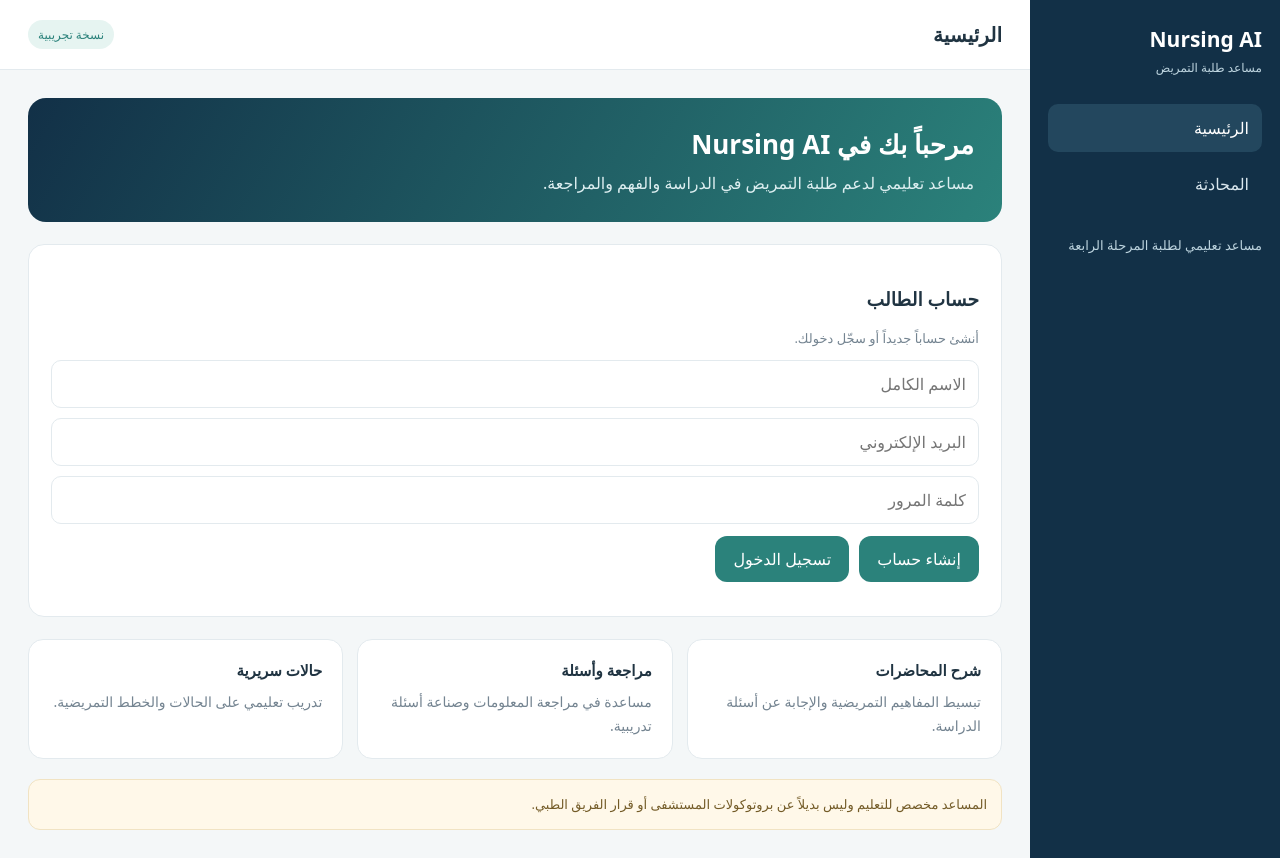
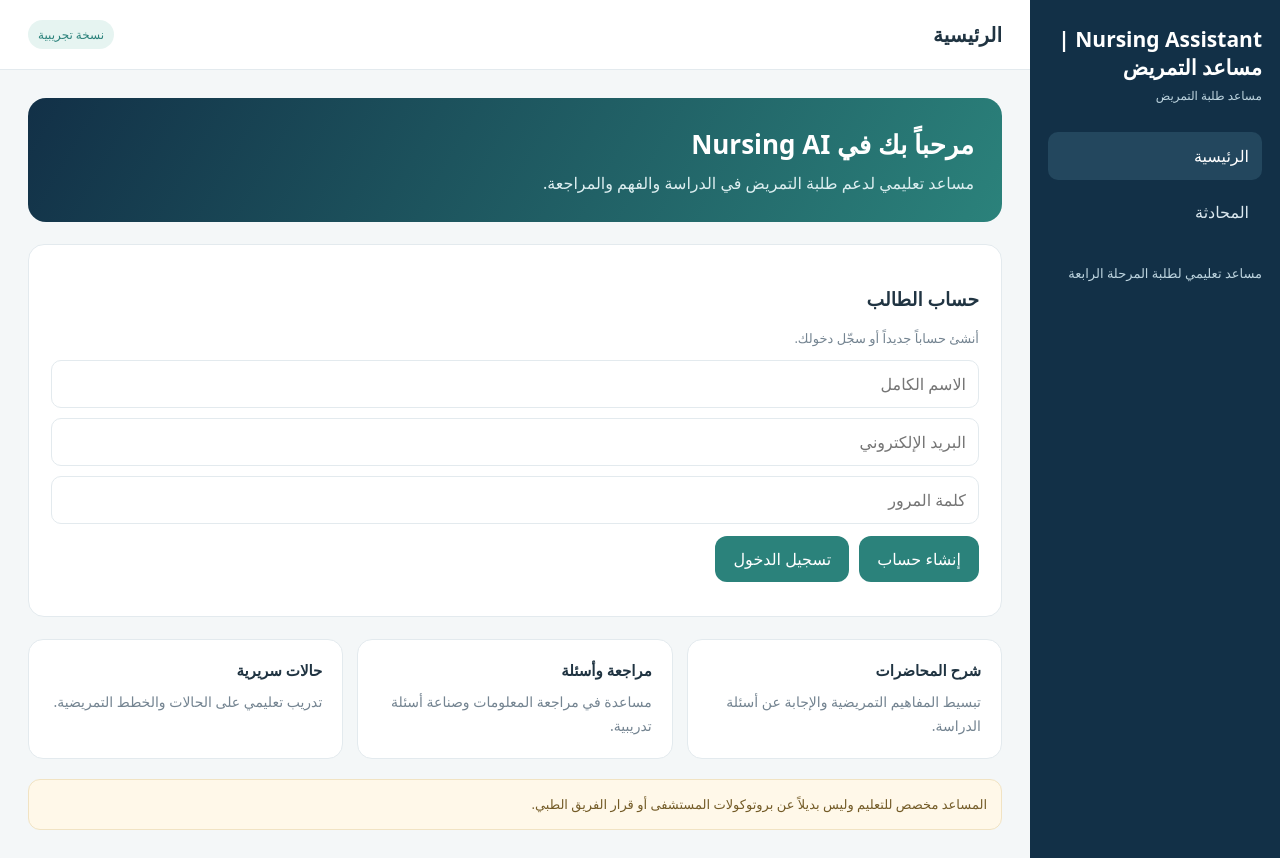
Before and after one commit to vevosgah-cell/Nursing-Assistant-Bot-, a plain HTML site: page index.html in a window 1280 px wide. Drawn offline with nearby package versions, Linux system fonts and the light colour scheme.

Commit message:
Update index.html

```diff
--- a/index.html
+++ b/index.html
@@ -9,7 +9,7 @@
 <script src="https://cdn.jsdelivr.net/npm/@supabase/supabase-js@2"></script>
 </head>
 <body>
-<div class="app"><aside class="side"><div class="brand">Nursing AI<small>مساعد طلبة التمريض</small></div><nav class="nav"><button class="active" onclick="show('home',this)">الرئيسية</button><button onclick="show('chatPage',this)">المحادثة</button><button id="adminNav" class="hidden" onclick="show('adminPage',this);loadAdmin()">لوحة الإدارة</button></nav><div class="muted" style="color:#bdd4df">مساعد تعليمي لطلبة المرحلة الرابعة</div></aside>
+<div class="app"><aside class="side"><div class="brand">Nursing Assistant | مساعد التمريض <small>مساعد طلبة التمريض</small></div><nav class="nav"><button class="active" onclick="show('home',this)">الرئيسية</button><button onclick="show('chatPage',this)">المحادثة</button><button id="adminNav" class="hidden" onclick="show('adminPage',this);loadAdmin()">لوحة الإدارة</button></nav><div class="muted" style="color:#bdd4df">مساعد تعليمي لطلبة المرحلة الرابعة</div></aside>
 <main class="main"><header class="top"><h2 id="pageTitle">الرئيسية</h2><span class="tag">نسخة تجريبية</span></header>
 <section id="home" class="content"><div class="welcome"><h1>مرحباً بك في Nursing AI</h1><p>مساعد تعليمي لدعم طلبة التمريض في الدراسة والفهم والمراجعة.</p></div>
 <div id="authbox" class="authbox"><h3>حساب الطالب</h3><p class="muted">أنشئ حساباً جديداً أو سجّل دخولك.</p><input id="fullName" placeholder="الاسم الكامل" autocomplete="name"><input id="email" type="email" placeholder="البريد الإلكتروني" autocomplete="email"><input id="password" type="password" placeholder="كلمة المرور"><div class="actions"><button class="primary" onclick="signup()">إنشاء حساب</button><button class="primary" onclick="login()">تسجيل الدخول</button></div><div id="authStatus" class="status"></div></div>
```
